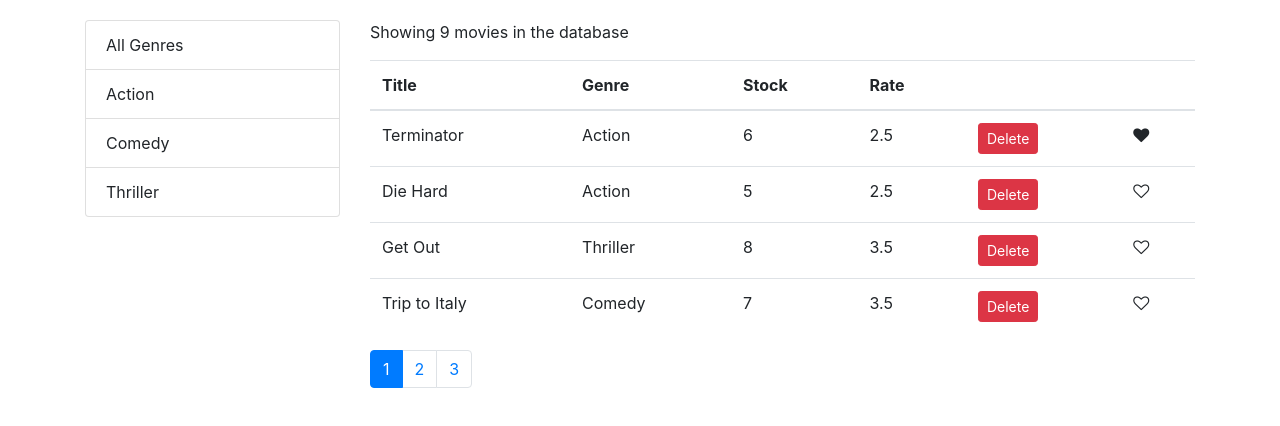
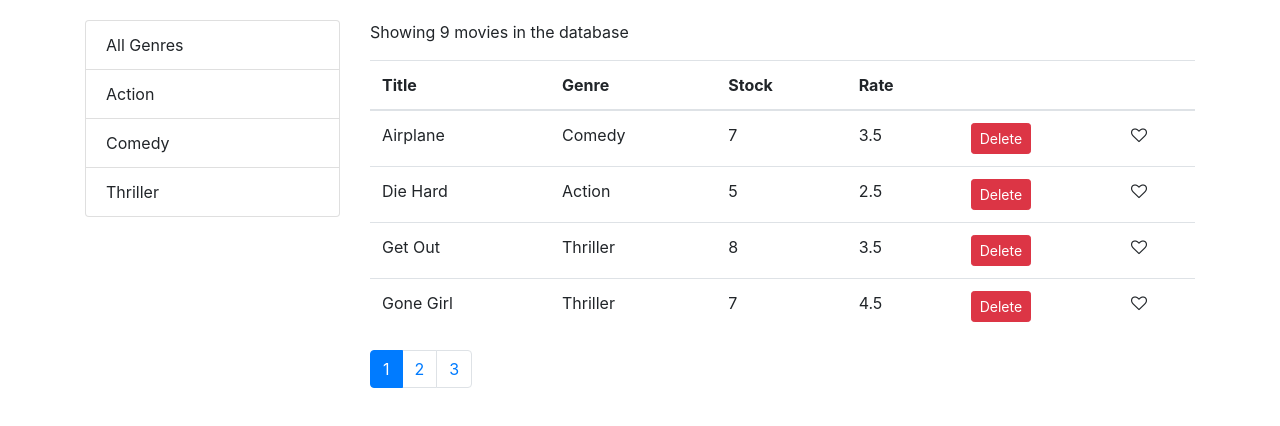
Before and after one commit to RadiBarq/moviely-reactjs, a React (Create React App) app: page / in a window 1280 px wide. Shown: the top 426 px of the page. Built offline with nearby package versions, Linux system fonts and the light colour scheme.

Commit message:
-Add Movies Sorting

```diff
--- a/src/components/common/pagination.jsx
+++ b/src/components/common/pagination.jsx
@@ -8,8 +8,6 @@
     const pagesCount = Math.ceil(itemsCount / pageSize)
     const pages = _.range(1, pagesCount + 1)
 
-
-    console.log(currentPage)
 
     if (pagesCount === 1)
         return null
--- a/src/components/movies.jsx
+++ b/src/components/movies.jsx
@@ -1,100 +1,104 @@
-import React, { Component } from 'react'
-import { getMovies } from '../services/fakeMovieService'
-import Like from './common/like'
-import Pagination from './common/pagination'
-import { paginate } from '../utils/paginate'
-import ListGroup from './common/listGroup'
-import { getGenres } from '../services/fakeGenreService'
-import { filter } from 'lodash'
+import React, { Component } from "react";
+import { getMovies } from "../services/fakeMovieService";
+import Pagination from "./common/pagination";
+import { paginate } from "../utils/paginate";
+import ListGroup from "./common/listGroup";
+import { getGenres } from "../services/fakeGenreService";
+import MoviesTable from "./moviesTable";
+import _ from "lodash";
 
 class Movies extends Component {
-
   state = {
     movies: [],
     genres: [],
     pageSize: 4,
     currentPage: 1,
-        selectedGenre: null
-    }
+    selectedGenre: null,
+    sortColumn: { path: "title", order: "asc" },
+  };
 
   handleDelete = (movie) => {
-        const movies = this.state.movies.filter(m => m._id !== movie._id)
-        this.setState({ movies })
-    }
+    const movies = this.state.movies.filter((m) => m._id !== movie._id);
+    this.setState({ movies });
+  };
 
   handleLike = (movie) => {
-        const movies = [...this.state.movies]
-        const index = movies.indexOf(movie)
-        movies[index] = { ...movies[index] }
-        movies[index].liked = !movies[index].liked
-        this.setState({ movies })
-    }
+    const movies = [...this.state.movies];
+    const index = movies.indexOf(movie);
+    movies[index] = { ...movies[index] };
+    movies[index].liked = !movies[index].liked;
+    this.setState({ movies });
+  };
 
   handlePageChange = (page) => {
-        this.setState({ currentPage: page })
-    }
+    this.setState({ currentPage: page });
+  };
 
   handleGenreSelect = (genre) => {
-        this.setState({ selectedGenre: genre, currentPage: 1 })
-    }
+    this.setState({ selectedGenre: genre, currentPage: 1 });
+  };
+
+  handleSort = (sortColumn) => {
+    this.setState({ sortColumn });
+  };
 
   componentDidMount() {
-        const genres = [{name: 'All Genres'}, ...getGenres()]
-
-        this.setState({movies: getMovies(), genres})
+    const genres = [{ name: "All Genres", _id: "" }, ...getGenres()];
+    this.setState({ movies: getMovies(), genres });
   }
 
   render() {
+    const { length: count } = this.state.movies;
 
-        const { length: count } = this.state.movies
-        const { pageSize, currentPage, selectedGenre, movies: allMovies} = this.state
+    if (count === 0) return <p>There are no movies in the database</p>;
 
-        if (count === 0)
-            return <p>There are no movies in the database</p>
+    const {
+      pageSize,
+      currentPage,
+      selectedGenre,
+      movies: allMovies,
+      sortColumn,
+    } = this.state;
+    const filteredMovies =
+      selectedGenre && selectedGenre._id
+        ? allMovies.filter((m) => m.genre._id === selectedGenre._id)
+        : allMovies;
 
-        const filteredMovies = selectedGenre && selectedGenre._id ? allMovies.filter(m => m.genre._id === selectedGenre._id) : allMovies
-        const movies = paginate(filteredMovies, currentPage, pageSize)
+    const sorted = _.orderBy(
+      filteredMovies,
+      [sortColumn.path],
+      [sortColumn.order]
+    );
+    const movies = paginate(sorted, currentPage, pageSize);
 
     return (
-            <div className='row'>
-                <div className='col-3'>
-                    <ListGroup items = {this.state.genres}
+      <div className="row">
+        <div className="col-3">
+          <ListGroup
+            items={this.state.genres}
             onItemSelect={this.handleGenreSelect}
-                     selectedItem = {selectedGenre}
+            selectedItem={selectedGenre}
           />
         </div>
-                <div className='col'>
+        <div className="col">
           <p>Showing {filteredMovies.length} movies in the database</p>
-                    <table className="table">
-                        <thead>
-                            <tr>
-                                <th>Title</th>
-                                <th>Genre</th>
-                                <th>Stock</th>
-                                <th>Rate</th>
-                                <th></th>
-                                <th></th>
-
-                            </tr>
-                        </thead>
-                        <tbody>
-                            {movies.map(movie => (
-                                <tr key={movie._id}>
-                                    <td>{movie.title}</td>
-                                    <td>{movie.genre.name}</td>
-                                    <td>{movie.numberInStock}</td>
-                                    <td>{movie.dailyRentalRate}</td>
-                                    <td><button onClick={() => this.handleDelete(movie)} className="btn btn-danger btn-sm">Delete</button></td>
-                                    <td><Like liked={movie.liked} onClick={() => this.handleLike(movie)} /></td>
-                                </tr>
-                            ))}
-                        </tbody>
-                    </table>
-                    <Pagination currentPage={currentPage} itemsCount = {filteredMovies.length}  pageSize={pageSize} onPageChange={this.handlePageChange} />
+          <MoviesTable
+            onSort={this.handleSort}
+            movies={movies}
+            onLike={this.handleLike}
+            onDelete={this.onDelete}
+            sortColumn={sortColumn}
+          />
+          <Pagination
+            currentPage={currentPage}
+            itemsCount={filteredMovies.length}
+            pageSize={pageSize}
+            onPageChange={this.handlePageChange}
+          />
         </div>
       </div>
-        )
+    );
   }
 }
 
-export default Movies
+export default Movies;
--- /dev/null
+++ b/src/components/moviesTable.jsx
@@ -0,0 +1,57 @@
+import React, { Component } from "react";
+import Like from "./common/like";
+
+class MoviesTable extends Component {
+  raiseSort = (path) => {
+    const sortColumn = { ...this.props.sortColumn };
+    if (sortColumn.path === path) {
+      sortColumn.order = sortColumn.order === "asc" ? "desc" : "asc";
+    } else {
+      sortColumn.path = path;
+      sortColumn.order = "asc";
+    }
+    this.props.onSort(sortColumn)
+  };
+
+  render() {
+    const { movies, onDelete, onLike} = this.props;
+
+    return (
+      <table className="table">
+        <thead>
+          <tr>
+            <th onClick={() => this.raiseSort("title")}>Title</th>
+            <th onClick={() => this.raiseSort("genre.name")}>Genre</th>
+            <th onClick={() => this.raiseSort("numberInStock")}>Stock</th>
+            <th onClick={() => this.raiseSort("dailyRentalRate")}>Rate</th>
+            <th></th>
+            <th></th>
+          </tr>
+        </thead>
+        <tbody>
+          {movies.map((movie) => (
+            <tr key={movie._id}>
+              <td>{movie.title}</td>
+              <td>{movie.genre.name}</td>
+              <td>{movie.numberInStock}</td>
+              <td>{movie.dailyRentalRate}</td>
+              <td>
+                <button
+                  onClick={() => onDelete(movie)}
+                  className="btn btn-danger btn-sm"
+                >
+                  Delete
+                </button>
+              </td>
+              <td>
+                <Like liked={movie.liked} onClick={() => onLike(movie)} />
+              </td>
+            </tr>
+          ))}
+        </tbody>
+      </table>
+    );
+  }
+}
+
+export default MoviesTable;
```
Lines whose indentation alone changed are shown as unchanged.
